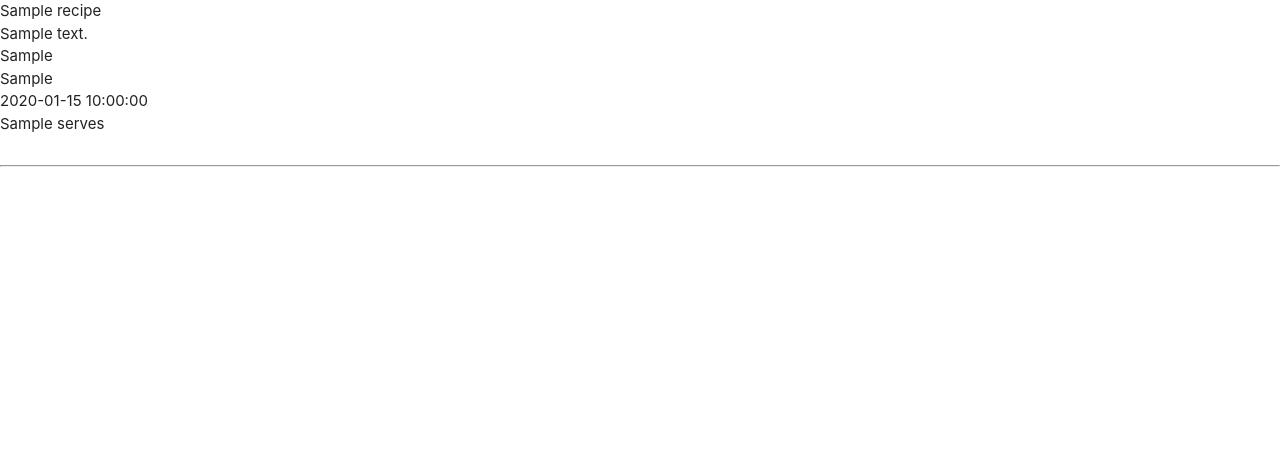
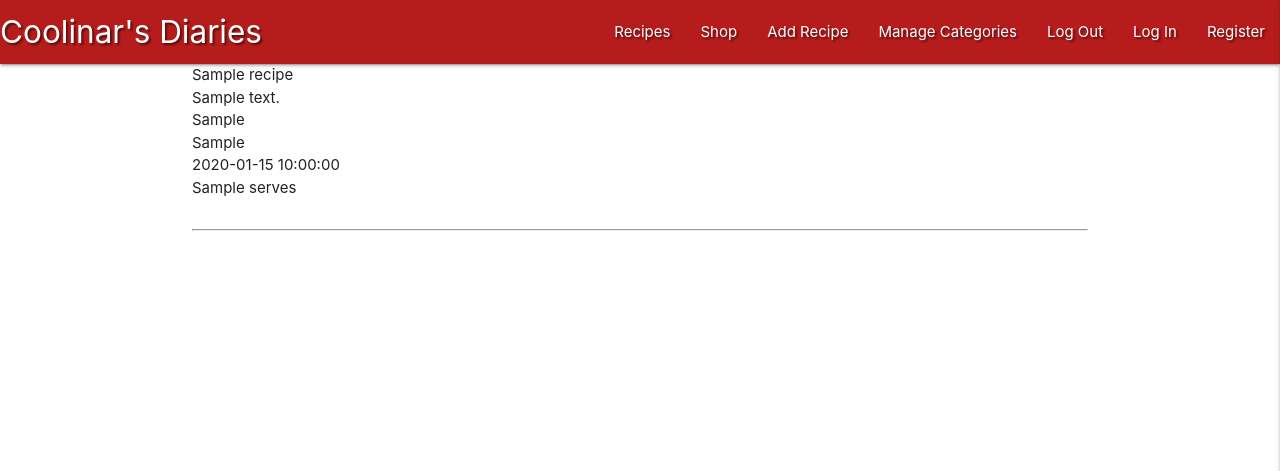
Before and after one commit to StanimirVasev/recipe-book-ci-project, a Flask app: page / in a window 1280 px wide. Shown: the top 471 px of the page. Run offline with Flask 3, Linux system fonts and the light colour scheme; a database or web service that is not in the repository returns one stand-in record (values such as "Sample title"); some libraries are stand-ins or nearby versions.

Commit message:
Add Materialize navbar and sidebar

```diff
--- a/static/css/style.css
+++ b/static/css/style.css
@@ -0,0 +1,3 @@
+.text-shadow {
+    text-shadow: 2px 2px 2px rgba(0, 0, 0, 0.5);
+}
--- a/static/js/script.js
+++ b/static/js/script.js
@@ -0,0 +1,7 @@
+/*
+    jQuery for MaterializeCSS initialization
+*/
+
+$(document).ready(function () {
+    $(".sidenav").sidenav({edge: "right"});
+});
--- a/templates/base.html
+++ b/templates/base.html
@@ -13,8 +13,45 @@
 </head>
 <body>
 
-    {% block content%}
-    {% endblock %}
+	<header>
+        <!-- top navbar -->
+		<nav class="nav-extended text-shadow red darken-4">
+			<div class="nav-wrapper">
+				<a href="{{ url_for('get_recipes') }}" class="brand-logo">Coolinar's Diaries</a>
+				<a href="#" data-target="mobile-demo" class="sidenav-trigger right"><i class="fas fa-bars"></i></a>
+				<ul class="right hide-on-med-and-down">
+					<li><a href="{{ url_for('get_recipes') }}">Recipes</a></li>
+                        <li><a href="#">Shop</a></li>
+                        <li><a href="#">Add Recipe</a></li>
+                        <li><a href="#">Manage Categories</a></li>
+                        <li><a href="#">Log Out</a></li>
+                        <li><a href="#">Log In</a></li>
+                        <li><a href="#">Register</a></li>
+				</ul>
+			</div>
+		</nav>
+
+        <!-- mobile sidenav -->
+		<ul class="sidenav" id="mobile-demo">
+            <li>
+                <h4 class="center-align red-text text-darken 4">Coolinar's Diaries</h4>
+                <hr class="divider red">
+            </li>
+            <li><a href="{{ url_for('get_recipes') }}">Recipes</a></li>
+                <li><a href="#">Shop</a></li>
+                <li><a href="#">Add Recipe</a></li>
+                <li><a href="#">Manage Categories</a></li>
+                <li><a href="#">Log Out</a></li>
+                <li><a href="#">Log In</a></li>
+                <li><a href="#">Register</a></li>
+		</ul>
+	</header>
+
+    <main class="container">
+        {% block content %}
+        {% endblock %}
+    </main>
+
     <script src="https://code.jquery.com/jquery-3.5.1.min.js"
         integrity="sha256-9/aliU8dGd2tb6OSsuzixeV4y/faTqgFtohetphbbj0=" crossorigin="anonymous"></script>
     <script src="https://cdnjs.cloudflare.com/ajax/libs/materialize/1.0.0/js/materialize.min.js"></script>
```
